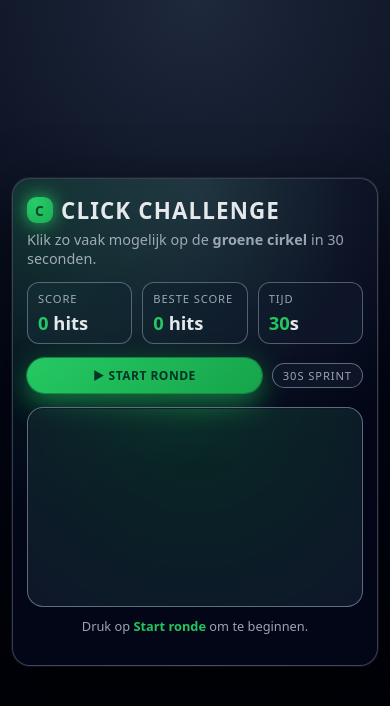
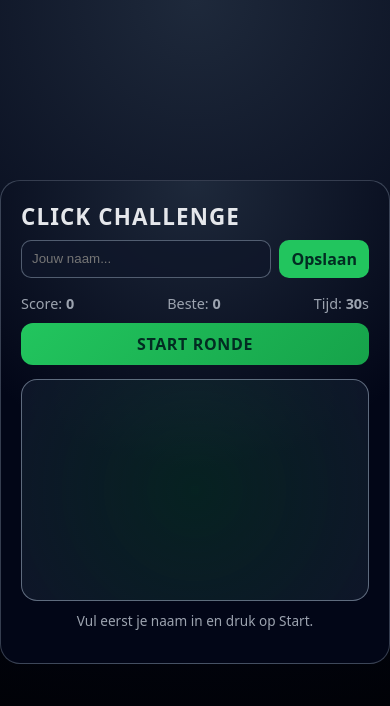
Before and after one commit to BaaPalaBinG/......, a plain HTML site: page index.html in a window 390 px wide. Drawn offline with Linux system fonts and the light colour scheme.

Commit message:
Update index.html

```diff
--- a/index.html
+++ b/index.html
@@ -15,179 +15,82 @@
       --danger: #ef4444;
     }
 
-    * {
-      box-sizing: border-box;
-    }
-
     body {
       margin: 0;
       min-height: 100vh;
       display: flex;
       align-items: center;
       justify-content: center;
-      font-family: system-ui, -apple-system, BlinkMacSystemFont, "Segoe UI", sans-serif;
+      font-family: system-ui, sans-serif;
       background: radial-gradient(circle at top, #1e293b 0, #020617 50%, #000 100%);
       color: var(--text);
     }
 
     .card {
-      width: min(480px, 100% - 24px);
+      width: min(480px, 100% - 20px);
       background: radial-gradient(circle at top, #1e293b 0, #020617 55%);
       border-radius: 20px;
-      padding: 20px 20px 24px;
-      box-shadow:
-        0 18px 60px rgba(0, 0, 0, 0.7),
-        0 0 0 1px rgba(148, 163, 184, 0.15);
+      padding: 20px;
       border: 1px solid rgba(148, 163, 184, 0.35);
       position: relative;
-      overflow: hidden;
-    }
-
-    .card::before {
-      content: "";
-      position: absolute;
-      inset: 0;
-      background: radial-gradient(circle at 0 0, rgba(34, 197, 94, 0.18), transparent 55%);
-      pointer-events: none;
-      mix-blend-mode: screen;
     }
 
     h1 {
-      margin: 0 0 4px;
+      margin: 0 0 8px;
       font-size: 1.4rem;
+      text-transform: uppercase;
       letter-spacing: 0.05em;
-      text-transform: uppercase;
-      display: flex;
-      align-items: center;
-      gap: 8px;
     }
 
-    h1 span.logo {
-      width: 26px;
-      height: 26px;
-      border-radius: 9px;
-      background: radial-gradient(circle at 30% 20%, #22c55e, #16a34a);
-      display: inline-flex;
-      align-items: center;
-      justify-content: center;
-      font-weight: 800;
-      font-size: 0.85rem;
-      color: #022c22;
-      box-shadow: 0 0 18px rgba(34, 197, 94, 0.9);
-    }
-
-    .subtitle {
-      margin: 0 0 14px;
-      font-size: 0.9rem;
-      color: var(--muted);
-    }
-
-    .stats-row {
+    .input-row {
       display: flex;
-      gap: 10px;
+      gap: 8px;
       margin-bottom: 14px;
     }
 
-    .stat {
+    input {
       flex: 1;
-      background: rgba(15, 23, 42, 0.9);
-      border-radius: 12px;
       padding: 8px 10px;
+      border-radius: 10px;
       border: 1px solid rgba(148, 163, 184, 0.5);
-    }
-
-    .stat-label {
-      font-size: 0.7rem;
-      text-transform: uppercase;
-      letter-spacing: 0.08em;
-      color: var(--muted);
-    }
-
-    .stat-value {
-      margin-top: 4px;
-      font-size: 1.15rem;
-      font-weight: 600;
-    }
-
-    .stat-value strong {
-      color: var(--accent);
-    }
-
-    .controls-row {
-      display: flex;
-      gap: 10px;
-      margin-bottom: 14px;
-      align-items: center;
+      background: rgba(15, 23, 42, 0.8);
+      color: var(--text);
     }
 
     button {
+      cursor: pointer;
       border: none;
-      cursor: pointer;
       font: inherit;
     }
 
+    .save-btn {
+      padding: 8px 12px;
+      background: var(--accent);
+      color: #022c22;
+      border-radius: 10px;
+      font-weight: bold;
+    }
+
     .primary-btn {
-      flex: 1;
-      padding: 9px 14px;
-      border-radius: 999px;
+      width: 100%;
+      margin-top: 10px;
+      padding: 10px;
+      border-radius: 12px;
       background: linear-gradient(135deg, #22c55e, #16a34a);
       color: #022c22;
       font-weight: 700;
+      text-transform: uppercase;
       letter-spacing: 0.04em;
-      text-transform: uppercase;
-      font-size: 0.75rem;
-      box-shadow:
-        0 10px 28px rgba(22, 163, 74, 0.7),
-        0 0 0 1px rgba(21, 128, 61, 0.9);
-      display: inline-flex;
-      align-items: center;
-      justify-content: center;
-      gap: 6px;
-      transition: transform 0.08s ease, box-shadow 0.08s ease, filter 0.08s ease;
-    }
-
-    .primary-btn:disabled {
-      opacity: 0.5;
-      cursor: default;
-      box-shadow: none;
-      transform: none;
-    }
-
-    .primary-btn:not(:disabled):hover {
-      transform: translateY(-1px);
-      filter: brightness(1.03);
-      box-shadow:
-        0 14px 28px rgba(22, 163, 74, 0.8),
-        0 0 0 1px rgba(21, 128, 61, 1);
-    }
-
-    .primary-btn:not(:disabled):active {
-      transform: translateY(1px) scale(0.99);
-      filter: brightness(0.98);
-      box-shadow:
-        0 6px 18px rgba(22, 163, 74, 0.6),
-        0 0 0 1px rgba(21, 128, 61, 1);
-    }
-
-    .secondary-badge {
-      padding: 4px 10px;
-      border-radius: 999px;
-      border: 1px solid rgba(148, 163, 184, 0.6);
-      background: rgba(15, 23, 42, 0.9);
-      font-size: 0.7rem;
-      color: var(--muted);
-      text-transform: uppercase;
-      letter-spacing: 0.08em;
     }
 
     .playfield {
-      position: relative;
+      margin-top: 14px;
       height: 220px;
       border-radius: 16px;
-      background: radial-gradient(circle at top, rgba(34, 197, 94, 0.18), rgba(15, 23, 42, 0.98));
+      background: radial-gradient(circle, rgba(34, 197, 94, 0.15), rgba(15, 23, 42, 0.95));
       border: 1px solid rgba(148, 163, 184, 0.6);
+      position: relative;
       overflow: hidden;
-      box-shadow: inset 0 0 0 1px rgba(15, 23, 42, 0.8);
     }
 
     .target {
@@ -195,104 +98,77 @@
       width: 52px;
       height: 52px;
       border-radius: 999px;
-      background: radial-gradient(circle at 25% 20%, #22c55e, #16a34a);
+      background: radial-gradient(circle, #22c55e, #16a34a);
       display: flex;
       align-items: center;
       justify-content: center;
+      font-weight: 800;
       color: #022c22;
-      font-weight: 800;
-      font-size: 0.9rem;
-      box-shadow:
-        0 0 0 4px var(--accent-soft),
-        0 0 36px rgba(34, 197, 94, 0.85);
-      border: 1px solid rgba(22, 163, 74, 0.9);
+      transform: translate(-50%, -50%);
       cursor: pointer;
-      transform: translate(-50%, -50%);
-      transition: transform 0.06s ease;
     }
 
-    .target:active {
-      transform: translate(-50%, -50%) scale(0.94);
-      box-shadow:
-        0 0 0 3px rgba(34, 197, 94, 0.3),
-        0 0 24px rgba(22, 163, 74, 0.7);
+    .hidden {
+      opacity: 0;
+      pointer-events: none;
     }
 
-    .target.hidden {
-      pointer-events: none;
-      opacity: 0;
+    .stats {
+      margin-top: 10px;
+      font-size: 0.9rem;
+      color: var(--muted);
+      display: flex;
+      justify-content: space-between;
     }
 
     .message {
       margin-top: 10px;
-      font-size: 0.8rem;
+      text-align: center;
+      font-size: 0.85rem;
       color: var(--muted);
-      text-align: center;
-    }
-
-    .message strong {
-      color: var(--accent);
     }
 
     .danger {
       color: var(--danger);
     }
-
-    @media (max-width: 480px) {
-      .card {
-        padding: 16px 14px 18px;
-        border-radius: 18px;
-      }
-      .playfield {
-        height: 200px;
-      }
-    }
   </style>
 </head>
 <body>
   <div class="card">
-    <h1>
-      <span class="logo">C</span>
-      Click Challenge
-    </h1>
-    <p class="subtitle">
-      Klik zo vaak mogelijk op de <strong>groene cirkel</strong> in 30 seconden.
-    </p>
 
-    <div class="stats-row">
-      <div class="stat">
-        <div class="stat-label">Score</div>
-        <div class="stat-value"><strong id="score">0</strong> hits</div>
-      </div>
-      <div class="stat">
-        <div class="stat-label">Beste score</div>
-        <div class="stat-value"><strong id="bestScore">0</strong> hits</div>
-      </div>
-      <div class="stat">
-        <div class="stat-label">Tijd</div>
-        <div class="stat-value"><strong id="time">30</strong>s</div>
-      </div>
+    <h1>Click Challenge</h1>
+
+    <!-- NAAM INVOER -->
+    <div class="input-row">
+      <input id="nameInput" type="text" placeholder="Jouw naam..." />
+      <button class="save-btn" id="saveNameBtn">Opslaan</button>
     </div>
 
-    <div class="controls-row">
-      <button id="startBtn" class="primary-btn">
-        ▶ Start ronde
-      </button>
-      <div class="secondary-badge">
-        30s sprint
-      </div>
+    <p id="welcomeText"></p>
+
+    <!-- STATS -->
+    <div class="stats">
+      <div>Score: <strong id="score">0</strong></div>
+      <div>Beste: <strong id="bestScore">0</strong></div>
+      <div>Tijd: <strong id="time">30</strong>s</div>
     </div>
 
+    <!-- START KNOP -->
+    <button id="startBtn" class="primary-btn">Start ronde</button>
+
+    <!-- SPEELVELD -->
     <div id="playfield" class="playfield">
-      <button id="target" class="target hidden">+1</button>
+      <div id="target" class="target hidden">+1</div>
     </div>
 
-    <p id="message" class="message">
-      Druk op <strong>Start ronde</strong> om te beginnen.
-    </p>
+    <p id="message" class="message">Vul eerst je naam in en druk op Start.</p>
   </div>
 
   <script>
+    const nameInput = document.getElementById("nameInput");
+    const saveNameBtn = document.getElementById("saveNameBtn");
+    const welcomeText = document.getElementById("welcomeText");
+
     const startBtn = document.getElementById("startBtn");
     const target = document.getElementById("target");
     const playfield = document.getElementById("playfield");
@@ -301,105 +177,98 @@
     const timeEl = document.getElementById("time");
     const messageEl = document.getElementById("message");
 
+    let username = "Speler";
     let score = 0;
     let bestScore = 0;
     let timeLeft = 30;
+    let gameRunning = false;
     let timerId = null;
-    let gameRunning = false;
 
-    // Probeer beste score uit localStorage te halen
+    // Naam ophalen
+    const savedName = localStorage.getItem("clickGameName");
+    if (savedName) {
+      username = savedName;
+      nameInput.value = savedName;
+      welcomeText.textContent = `Welkom terug, ${username}!`;
+    }
+
+    // Beste score ophalen
     const savedBest = localStorage.getItem("clickGameBestScore");
-    if (savedBest !== null) {
+    if (savedBest) {
       bestScore = Number(savedBest) || 0;
       bestScoreEl.textContent = bestScore;
     }
 
-    function updateScore() {
-      scoreEl.textContent = score;
-      if (score > bestScore) {
-        bestScore = score;
-        bestScoreEl.textContent = bestScore;
-        localStorage.setItem("clickGameBestScore", String(bestScore));
-      }
-    }
+    // Naam opslaan
+    saveNameBtn.addEventListener("click", () => {
+      username = nameInput.value.trim() || "Speler";
+      localStorage.setItem("clickGameName", username);
+      welcomeText.textContent = `Welkom, ${username}!`;
+    });
 
-    function randomPosition() {
-      const rect = playfield.getBoundingClientRect();
-      const targetRect = target.getBoundingClientRect();
-
-      const maxX = rect.width - targetRect.width;
-      const maxY = rect.height - targetRect.height;
-
-      const x = Math.random() * maxX + targetRect.width / 2;
-      const y = Math.random() * maxY + targetRect.height / 2;
-
-      target.style.left = x + "px";
-      target.style.top = y + "px";
-    }
-
-    function startGame() {
+    // Start spel
+    startBtn.addEventListener("click", () => {
       if (gameRunning) return;
 
       gameRunning = true;
       score = 0;
       timeLeft = 30;
-      scoreEl.textContent = "0";
+
+      scoreEl.textContent = score;
       timeEl.textContent = timeLeft;
 
-      startBtn.textContent = "Bezig...";
-      startBtn.disabled = true;
+      messageEl.textContent = `Succes, ${username}!`;
 
       target.classList.remove("hidden");
       randomPosition();
 
-      messageEl.classList.remove("danger");
-      messageEl.innerHTML = "Klik zo snel als je kunt!";
+      startBtn.disabled = true;
 
       timerId = setInterval(() => {
-        timeLeft -= 1;
+        timeLeft--;
         timeEl.textContent = timeLeft;
-        if (timeLeft <= 0) {
-          endGame();
-        }
+
+        if (timeLeft <= 0) endGame();
       }, 1000);
-    }
+    });
 
     function endGame() {
       clearInterval(timerId);
       gameRunning = false;
-      startBtn.textContent = "Nog een ronde";
-      startBtn.disabled = false;
       target.classList.add("hidden");
 
-      updateScore(); // zorg dat beste score up-to-date is
+      startBtn.disabled = false;
+      startBtn.textContent = "Nog een ronde";
 
-      let msg = `Je hebt <strong>${score}</strong> hits gehaald.`;
-      if (score === 0) {
-        msg += " Probeer nog een keer!";
-      } else if (score >= bestScore) {
-        msg += " 🎉 Nieuwe high score!";
+      if (score > bestScore) {
+        bestScore = score;
+        bestScoreEl.textContent = bestScore;
+        localStorage.setItem("clickGameBestScore", bestScore);
+        messageEl.innerHTML = `🔥 <strong>${username}</strong>, nieuwe high score: ${score}!`;
+      } else {
+        messageEl.innerHTML = `<strong>${username}</strong> haalde ${score} hits.`;
       }
-
-      messageEl.classList.toggle("danger", score === 0);
-      messageEl.innerHTML = msg;
     }
 
-    startBtn.addEventListener("click", startGame);
-
+    // Klik op target
     target.addEventListener("click", () => {
       if (!gameRunning) return;
-      score += 1;
-      updateScore();
+      score++;
+      scoreEl.textContent = score;
       randomPosition();
     });
 
-    window.addEventListener("blur", () => {
-      // Pauzeer spel als gebruiker uit het tabblad gaat
-      if (gameRunning) {
-        endGame();
-        messageEl.innerHTML += " <br><small>Spel gestopt omdat je uit het tabblad ging.</small>";
-      }
-    });
+    // Willekeurige positie
+    function randomPosition() {
+      const rect = playfield.getBoundingClientRect();
+      const size = 52; // diameter van target
+
+      const x = Math.random() * (rect.width - size) + size / 2;
+      const y = Math.random() * (rect.height - size) + size / 2;
+
+      target.style.left = x + "px";
+      target.style.top = y + "px";
+    }
   </script>
 </body>
 </html>
```
